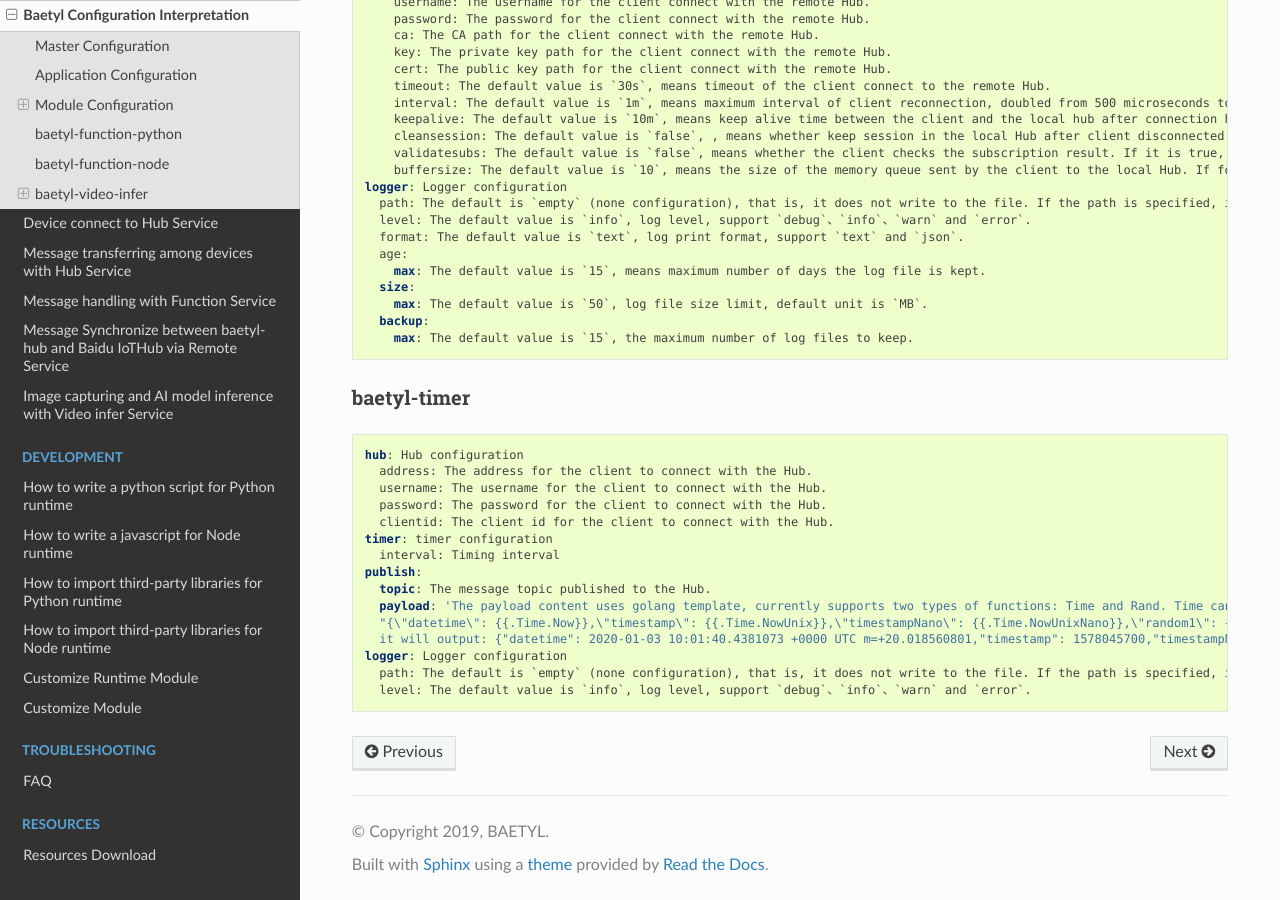
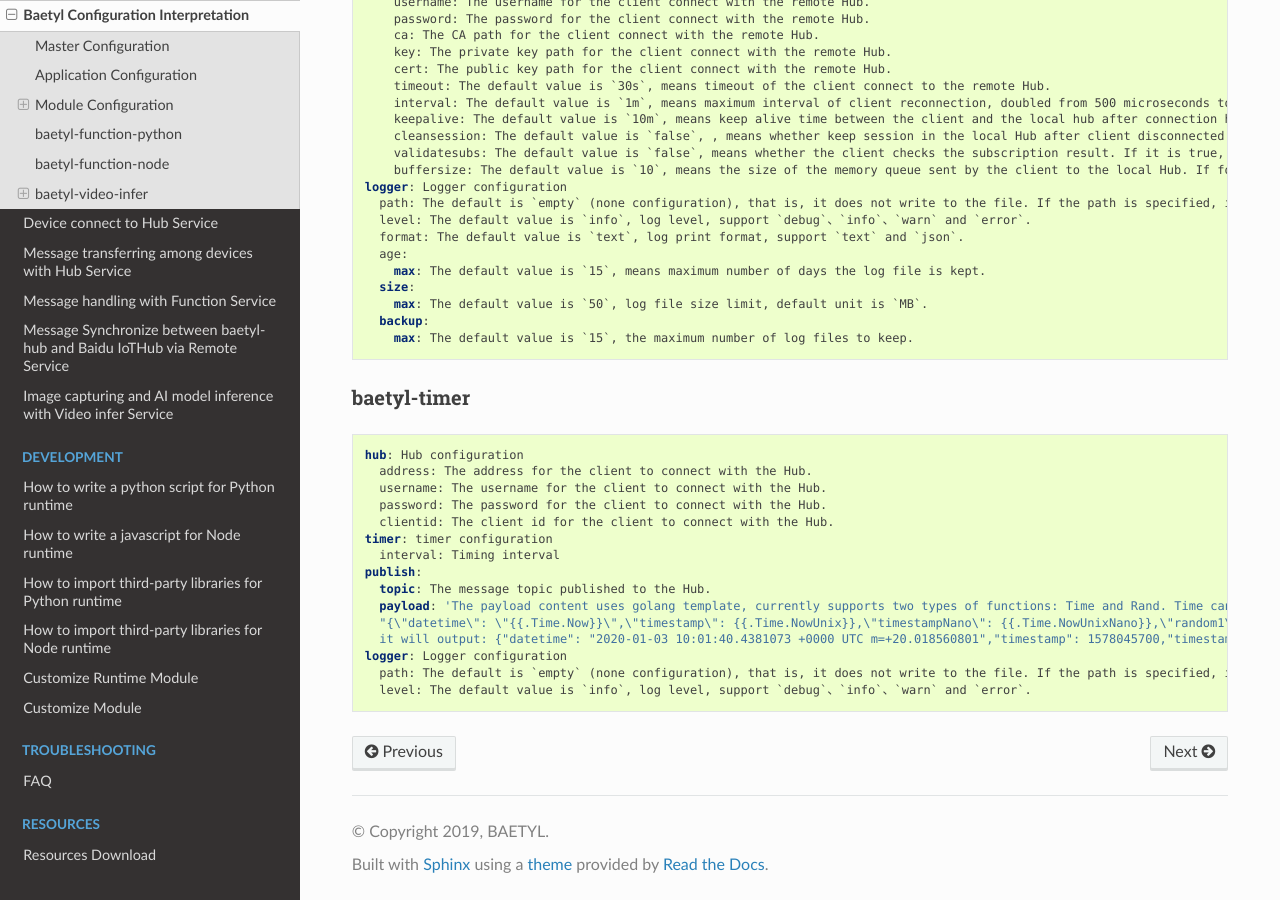
Before and after one commit to baetyl/baetyl-docs-en, a Sphinx documentation site: the page built from docs/guides/Config-interpretation.md, in a window 1280 px wide and 900 px high, scrolled down 7321 px. Built offline with Sphinx 7.4.7 and the Read the Docs theme 2.0.0, drawn with Linux system fonts in a browser that asks for light colours.

Commit message:
Update Config-interpretation.md

```diff
--- a/docs/guides/Config-interpretation.md
+++ b/docs/guides/Config-interpretation.md
@@ -437,8 +437,8 @@ timer: timer configuration
 publish:
   topic: The message topic published to the Hub.
   payload: 'The payload content uses golang template, currently supports two types of functions: Time and Rand. Time can be used to get the current date and time, Rand can be used to get random numbers. For example: if set payload with
-  "{\"datetime\": {{.Time.Now}},\"timestamp\": {{.Time.NowUnix}},\"timestampNano\": {{.Time.NowUnixNano}},\"random1\": {{.Rand.Int}},\"random2\": {{.Rand.Int63}},\"random3\": {{.Rand.Intn 10}},\"random4\": {{.Rand.Float64}},\"random5\": {{.Rand.Float64n 60}},\"anyString\": \"inputString\"}",
-  it will output: {"datetime": 2020-01-03 10:01:40.4381073 +0000 UTC m=+20.018560801,"timestamp": 1578045700,"timestampNano": 1578045700438177900,"random1": 1618091568073368693,"random2": 448858416199438315,"random3": 4,"random4": 0.04151395666829934,"random5": 29.64961133775892,"anyString": "inputString"}'
+  "{\"datetime\": \"{{.Time.Now}}\",\"timestamp\": {{.Time.NowUnix}},\"timestampNano\": {{.Time.NowUnixNano}},\"random1\": {{.Rand.Int}},\"random2\": {{.Rand.Int63}},\"random3\": {{.Rand.Intn 10}},\"random4\": {{.Rand.Float64}},\"random5\": {{.Rand.Float64n 60}},\"anyString\": \"inputString\"}",
+  it will output: {"datetime": "2020-01-03 10:01:40.4381073 +0000 UTC m=+20.018560801","timestamp": 1578045700,"timestampNano": 1578045700438177900,"random1": 1618091568073368693,"random2": 448858416199438315,"random3": 4,"random4": 0.04151395666829934,"random5": 29.64961133775892,"anyString": "inputString"}'
 logger: Logger configuration
   path: The default is `empty` (none configuration), that is, it does not write to the file. If the path is specified, it writes to the file.
   level: The default value is `info`, log level, support `debug`、`info`、`warn` and `error`.
```
